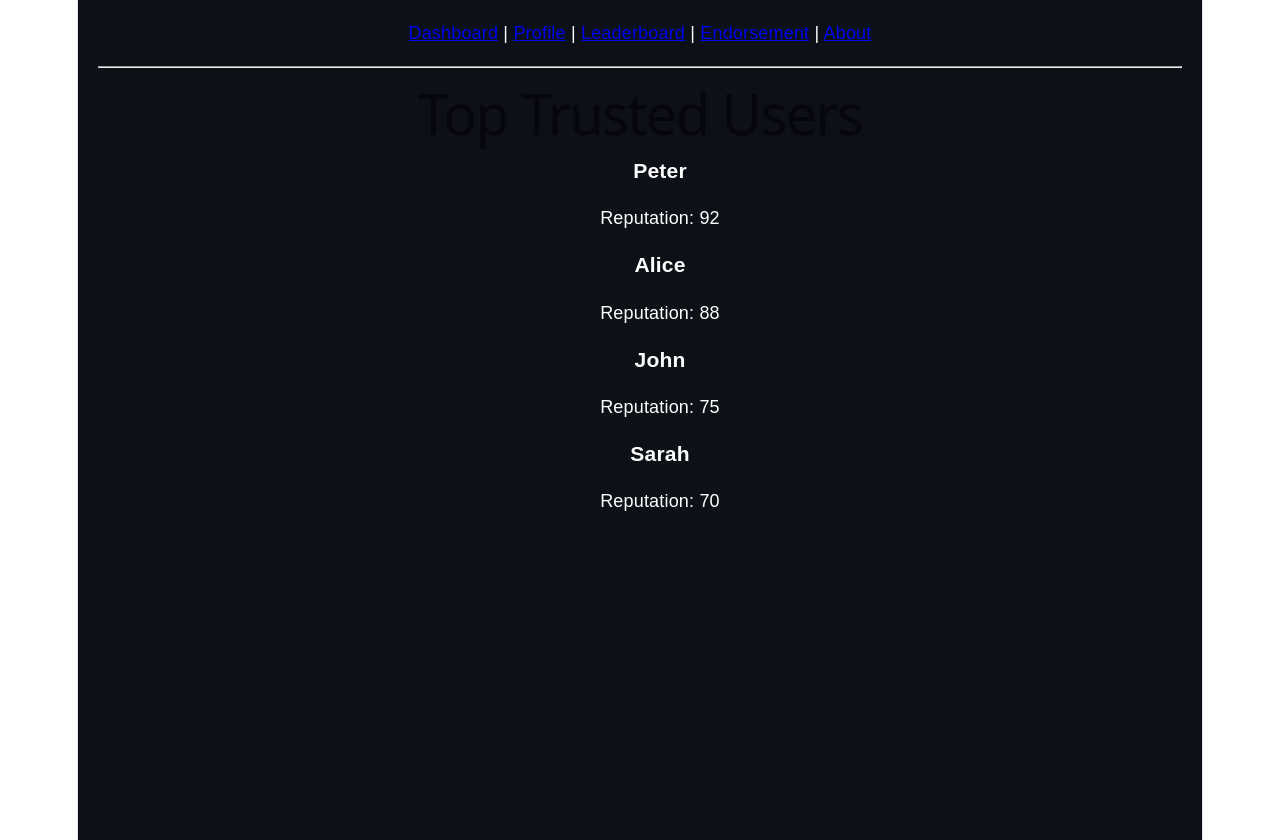
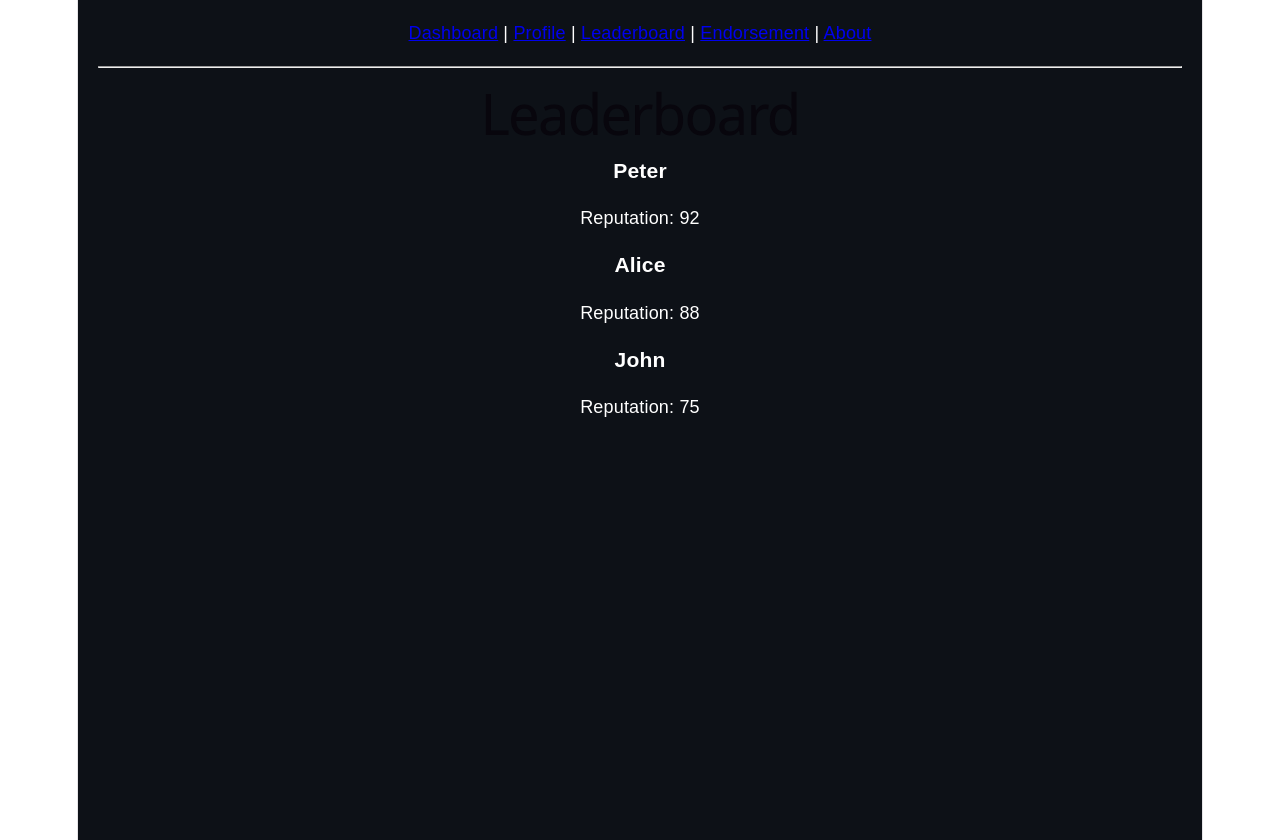
Before and after one commit to peterkehinde673/trustlink-socialfi, a React (Vite) app: page /leaderboard in a window 1280 px wide. Built offline with nearby package versions, Linux system fonts and the light colour scheme.

Commit message:
Update Leaderboard.tsx

```diff
--- a/src/pages/Leaderboard.tsx
+++ b/src/pages/Leaderboard.tsx
@@ -5,22 +5,19 @@ function Leaderboard() {
     { name: user.name, reputation: user.reputation },
     { name: "Alice", reputation: 88 },
     { name: "John", reputation: 75 },
-    { name: "Sarah", reputation: 70 },
   ];
 
   return (
     <div>
-      <h1>Top Trusted Users</h1>
+      <h1>Leaderboard</h1>
 
-      <ol>
-        {users.map((user, index) => (
-          <UserCard
-            key={index}
-            name={user.name}
-            reputation={user.reputation}
-            />
-        ))}
-      </ol>
+      {users.map((u, i) => (
+        <UserCard
+          key={i}
+          name={u.name}
+          reputation={u.reputation}
+        />
+      ))}
     </div>
   );
 }
```
